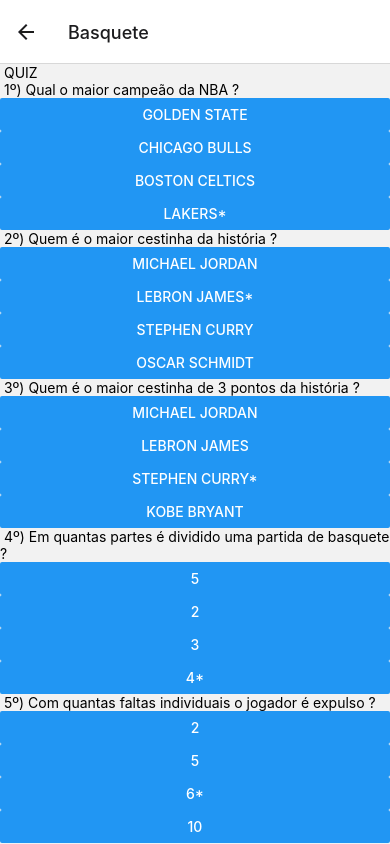
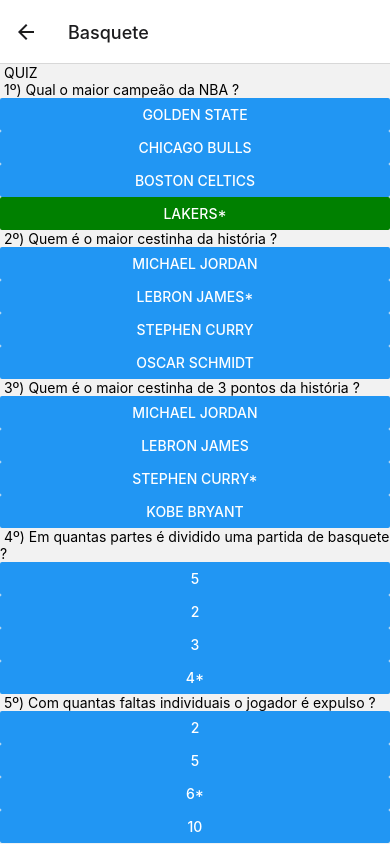
Before and after one commit to nosepato/app-mobile, a React Native app in the folder reactNativeAppModel/: screen /Basquete in a window 390 px wide. Built offline with nearby package versions, Linux system fonts and the light colour scheme.

Commit message:
scrollview e color

```diff
--- a/reactNativeAppModel/screens/BasqueteScreen.jsx
+++ b/reactNativeAppModel/screens/BasqueteScreen.jsx
@@ -4,6 +4,7 @@
 
 const BasqueteScreen = () => {
   return (
+    <ScrollView>
     <View style={styles.container}>
       <View>
        <Text> QUIZ </Text>
@@ -17,7 +18,7 @@
        <Button title='Golden State'/>
        <Button title='Chicago Bulls'/>
        <Button title='Boston Celtics'/>
-       <Button title='Lakers*'/>
+       <Button title='Lakers*' color="green"/>
        </View>
 
        <View>
@@ -65,6 +66,7 @@
        </View>
 
     </View>
+    </ScrollView>
   )
 }
 
```
